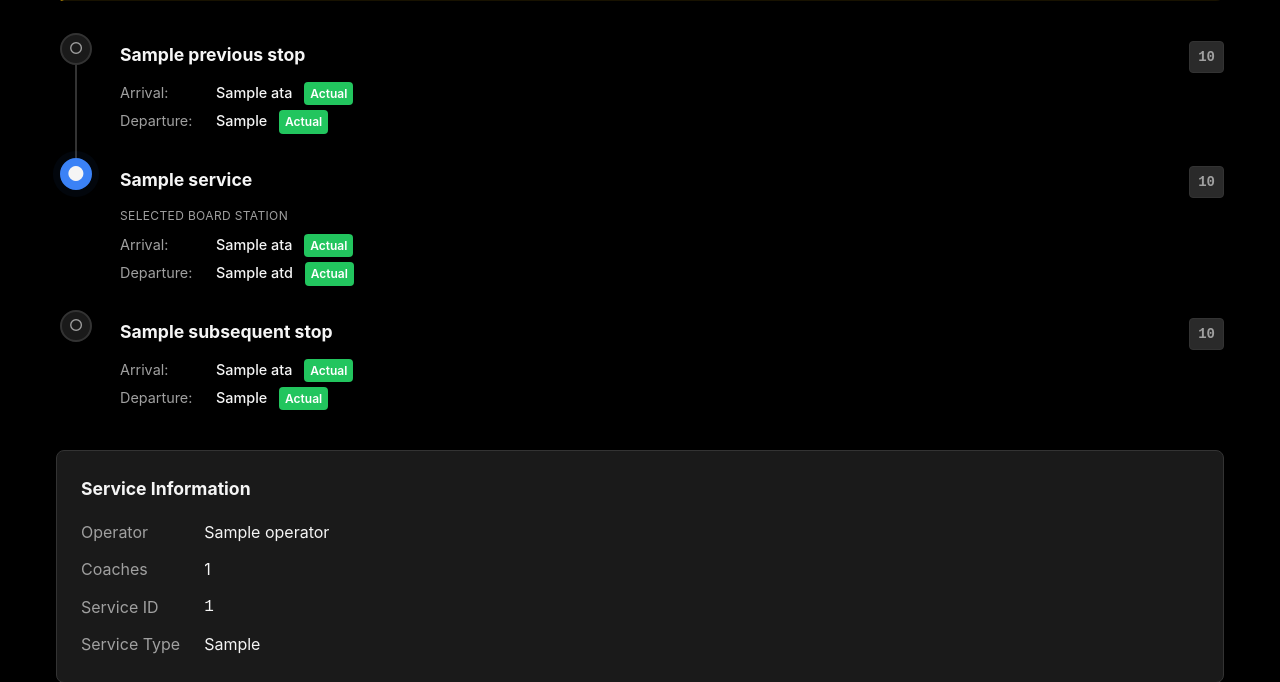
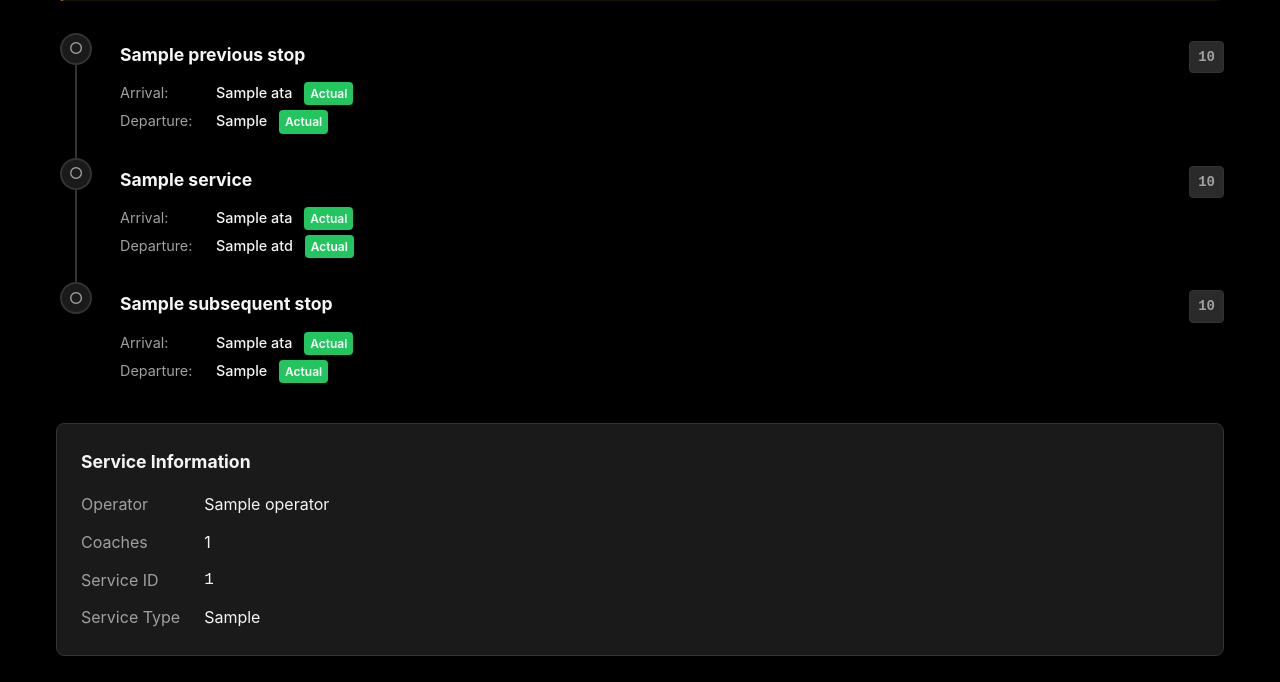
Before and after one commit to Sir-Goose/trains.mattdev.im, a Python web app: template app/templates/service_detail.html in a window 1280 px wide. Shown: the part 274-956 px from the top of the page. Run offline with Jinja, Linux system fonts and the light colour scheme; the template is opened without the code that fills it: most values are stand-ins (such as "Sample title", 1, 10 or a date in 2020).

Commit message:
Simplify service timeline to neutral stop list

```diff
--- a/app/templates/base.html
+++ b/app/templates/base.html
@@ -616,27 +616,10 @@
             border: 2px solid var(--border);
         }
 
-        .marker-current {
-            background: var(--accent);
-            border-color: var(--accent);
-            font-size: 1.25rem;
-            animation: pulse 2s infinite;
-        }
-
-        .marker-before,
-        .marker-after {
+        .marker-route {
             background: var(--bg-secondary);
             border-color: var(--border);
             color: var(--text-secondary);
-        }
-
-        @keyframes pulse {
-            0%, 100% {
-                box-shadow: 0 0 0 0 rgba(59, 130, 246, 0.4);
-            }
-            50% {
-                box-shadow: 0 0 0 8px rgba(59, 130, 246, 0);
-            }
         }
 
         .timeline-line {
@@ -682,29 +665,6 @@
             border: 1px solid var(--border);
         }
 
-        .route-section-label {
-            font-size: 0.75rem;
-            letter-spacing: 0.03em;
-            text-transform: uppercase;
-            color: var(--text-secondary);
-            margin: 0.25rem 0 0.75rem 3.5rem;
-        }
-
-        .route-section-label-inline {
-            margin: 0 0 0.5rem 0;
-        }
-
-        .next-stop-badge {
-            display: inline-block;
-            background: rgba(234, 179, 8, 0.2);
-            color: var(--warning);
-            font-size: 0.75rem;
-            padding: 0.25rem 0.5rem;
-            border-radius: 4px;
-            font-weight: 600;
-            text-transform: uppercase;
-        }
-
         .stop-times {
             display: flex;
             flex-direction: column;
@@ -741,11 +701,6 @@
             border-radius: 4px;
             margin-left: 0.5rem;
             font-weight: 600;
-        }
-
-        .ontime-text {
-            color: var(--success);
-            font-size: 0.875rem;
         }
 
         /* Service Info Card */
--- a/app/templates/partials/service_timeline.html
+++ b/app/templates/partials/service_timeline.html
@@ -1,17 +1,16 @@
 <div class="journey-timeline">
     {% set all_previous = service.all_previous_stops %}
     {% set all_subsequent = service.all_subsequent_stops %}
+    {% set ns = namespace(index=0, total=(all_previous|length) + 1 + (all_subsequent|length)) %}
 
-    {% if all_previous %}
-    <div class="route-section-label">Stops before {{ service.locationName }}</div>
-    {% endif %}
-
-    <!-- Stops before selected board station -->
     {% for stop in all_previous %}
-    <div class="timeline-stop before-board-stop">
+    {% set ns.index = ns.index + 1 %}
+    <div class="timeline-stop">
         <div class="timeline-marker">
-            <div class="marker-icon marker-before">○</div>
+            <div class="marker-icon marker-route">○</div>
+            {% if ns.index < ns.total %}
             <div class="timeline-line"></div>
+            {% endif %}
         </div>
 
         <div class="stop-details">
@@ -30,7 +29,7 @@
                         {% elif stop.eta and stop.eta != "On time" %}
                             <span class="scheduled-time">{{ stop.pta or stop.st }}</span> → {{ stop.eta }}
                         {% else %}
-                            {{ stop.pta or stop.st }} <span class="ontime-text">On time</span>
+                            {{ stop.pta or stop.st }}
                         {% endif %}
                     </span>
                 </div>
@@ -45,7 +44,7 @@
                         {% elif stop.et and stop.et != "On time" %}
                             <span class="scheduled-time">{{ stop.st }}</span> → {{ stop.et }}
                         {% else %}
-                            {{ stop.st }} <span class="ontime-text">On time</span>
+                            {{ stop.st }}
                         {% endif %}
                     </span>
                 </div>
@@ -55,11 +54,11 @@
     </div>
     {% endfor %}
 
-    <!-- Selected board station -->
-    <div class="timeline-stop current-stop">
+    {% set ns.index = ns.index + 1 %}
+    <div class="timeline-stop">
         <div class="timeline-marker">
-            <div class="marker-icon marker-current">●</div>
-            {% if all_subsequent %}
+            <div class="marker-icon marker-route">○</div>
+            {% if ns.index < ns.total %}
             <div class="timeline-line"></div>
             {% endif %}
         </div>
@@ -69,8 +68,6 @@
                 <h3 class="stop-name">{{ service.locationName }}</h3>
                 <span class="stop-crs">{{ service.crs }}</span>
             </div>
-
-            <div class="route-section-label route-section-label-inline">Selected board station</div>
 
             <div class="stop-times">
                 {% if service.sta or service.eta or service.ata %}
@@ -82,7 +79,7 @@
                         {% elif service.eta and service.eta != "On time" %}
                             <span class="scheduled-time">{{ service.sta }}</span> → {{ service.eta }}
                         {% else %}
-                            {{ service.sta }} <span class="ontime-text">On time</span>
+                            {{ service.sta }}
                         {% endif %}
                     </span>
                 </div>
@@ -97,7 +94,7 @@
                         {% elif service.etd and service.etd != "On time" %}
                             <span class="scheduled-time">{{ service.std }}</span> → {{ service.etd }}
                         {% else %}
-                            {{ service.std }} <span class="ontime-text">On time</span>
+                            {{ service.std }}
                         {% endif %}
                     </span>
                 </div>
@@ -106,16 +103,12 @@
         </div>
     </div>
 
-    {% if all_subsequent %}
-    <div class="route-section-label">Stops after {{ service.locationName }}</div>
-    {% endif %}
-
-    <!-- Stops after selected board station -->
     {% for stop in all_subsequent %}
-    <div class="timeline-stop after-board-stop">
+    {% set ns.index = ns.index + 1 %}
+    <div class="timeline-stop">
         <div class="timeline-marker">
-            <div class="marker-icon marker-after">○</div>
-            {% if not loop.last %}
+            <div class="marker-icon marker-route">○</div>
+            {% if ns.index < ns.total %}
             <div class="timeline-line"></div>
             {% endif %}
         </div>
@@ -136,7 +129,7 @@
                         {% elif stop.eta and stop.eta != "On time" %}
                             <span class="scheduled-time">{{ stop.pta or stop.st }}</span> → {{ stop.eta }}
                         {% else %}
-                            {{ stop.pta or stop.st }} <span class="ontime-text">On time</span>
+                            {{ stop.pta or stop.st }}
                         {% endif %}
                     </span>
                 </div>
@@ -151,7 +144,7 @@
                         {% elif stop.et and stop.et != "On time" %}
                             <span class="scheduled-time">{{ stop.st }}</span> → <span class="status-delayed">{{ stop.et }}</span>
                         {% else %}
-                            {{ stop.st }} <span class="ontime-text">On time</span>
+                            {{ stop.st }}
                         {% endif %}
                     </span>
                 </div>
```
